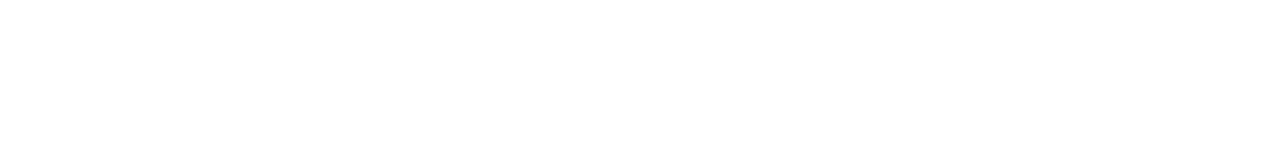
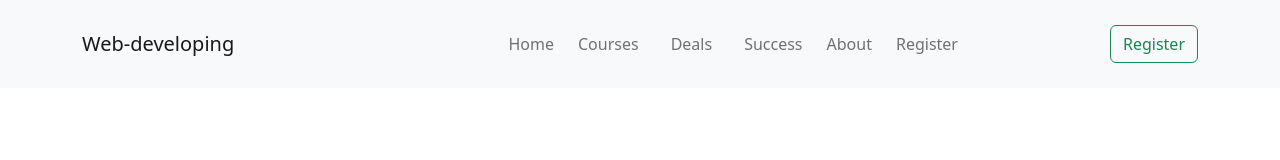
Before and after one commit to Rajumia1/3rd-Assignment, a plain HTML site: page index.html in a window 1280 px wide. Drawn offline with nearby package versions, Linux system fonts and the light colour scheme.

Commit message:
Nav-added

```diff
--- a/index.html
+++ b/index.html
@@ -4,7 +4,7 @@
 <head>
     <meta charset="utf-8">
     <meta name="viewport" content="width=device-width, initial-scale=1">
-    <title>MArketeing web-page</title>
+    <title>Digital-learning web-page</title>
     <link href="https://cdn.jsdelivr.net/npm/bootstrap@5.2.0/dist/css/bootstrap.min.css" rel="stylesheet"
         integrity="sha384-gH2yIJqKdNHPEq0n4Mqa/HGKIhSkIHeL5AyhkYV8i59U5AR6csBvApHHNl/vI1Bx" crossorigin="anonymous">
     <link rel="stylesheet" href="./styles/style.css">
@@ -13,6 +13,52 @@
 </head>
 
 <body>
+
+    <!-- nav cleaer-->
+    <header>
+        <nav class="   navbar navbar-expand-lg bg-light ">
+            <div class="container justify-content-between">
+                <a class="navbar-brand " href="#">Web-developing</a>
+                <button class="navbar-toggler" type="button" data-bs-toggle="collapse"
+                    data-bs-target="#navbarSupportedContent" aria-controls="navbarSupportedContent"
+                    aria-expanded="false" aria-label="Toggle navigation">
+                    <span class="navbar-toggler-icon"></span>
+                </button>
+                <div class="d-flex justify-content-between">
+                    <div class="collapse navbar-collapse " id="navbarSupportedContent">
+                        <div class=" my-3 me-5">
+                            <ul class="navbar-nav">
+                                <li class="nav-item ms-5">
+                                    <a class="nav-link" href="#">Home</a>
+                                </li>
+                                <li class="nav-item mx-2">
+                                    <a class="nav-link" href="#">Courses</a>
+                                </li>
+                                <li class="nav-item mx-2">
+                                    <a class="nav-link" href="#">Deals</a>
+
+                                </li>
+                                <li class="nav-item mx-2">
+                                    <a class="nav-link  ">Success</a>
+                                </li>
+                                <li class="nav-item me-2">
+                                    <a class="nav-link  ">About</a>
+                                </li>
+                                <li class="nav-item me-5">
+                                    <a class="nav-link  ">Register</a>
+                                </li>
+                            </ul>
+                        </div>
+
+                        <form class="d-flex" role="search">
+
+                            <button class="btn btn-outline-success ms-5" type="submit">Register</button>
+                        </form>
+                    </div>
+                </div>
+            </div>
+        </nav>
+    </header>
     <script src="https://cdn.jsdelivr.net/npm/bootstrap@5.2.0/dist/js/bootstrap.bundle.min.js"
         integrity="sha384-A3rJD856KowSb7dwlZdYEkO39Gagi7vIsF0jrRAoQmDKKtQBHUuLZ9AsSv4jD4Xa"
         crossorigin="anonymous"></script>
```
